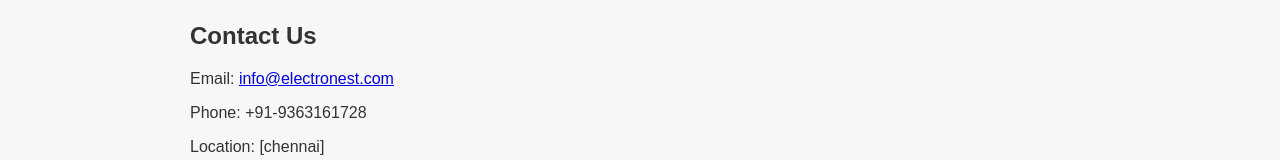
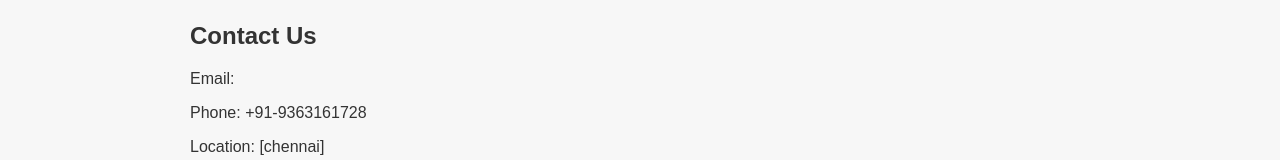
Before and after one commit to Electronest/electronest-website, a plain HTML site: page Index.html in a window 1280 px wide. Shown: the part 1081-1241 px from the top of the page. Drawn offline with Linux system fonts and the light colour scheme.

Commit message:
Index.html

```diff
--- a/Index.html
+++ b/Index.html
@@ -50,7 +50,7 @@
 
 <section id="contact">
   <h2>Contact Us</h2>
-  <p>Email: <a href="mailto:vasank977@gmail.com">info@electronest.com</a></p>
+  <p>Email: <a href="mailto:vasank977@gmail.com"></a></p>
   <p>Phone: +91-9363161728</p>
   <p>Location: [chennai]</p>
 </section>
```
